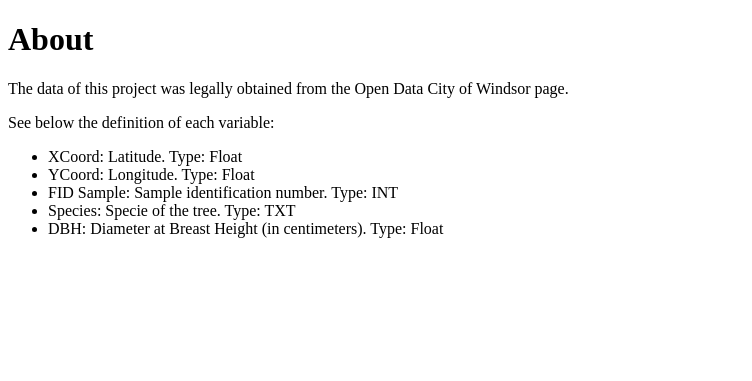
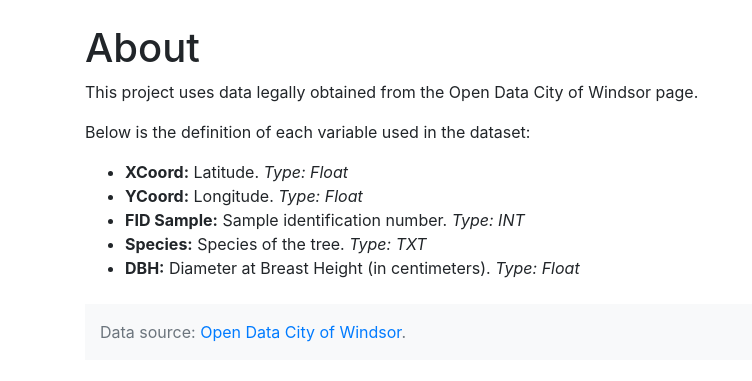
Before and after one commit to kaikesvieira/DA111_python_project_group_8, a Flask app: page /about in a window 1280 px wide. Shown: the top 381 px of the page, without its empty margins (0-752 px from the left). Run offline with Flask 3, Linux system fonts and the light colour scheme; some libraries are stand-ins or nearby versions.

Commit message:
About and Main page change

```diff
--- a/Website/templates/about.html
+++ b/Website/templates/about.html
@@ -1,19 +1,32 @@
 <!DOCTYPE html>
-<html>
-    <head>
-        <title>My Website</title>
+<html lang="en">
+<head>
+    <meta charset="UTF-8">
+    <meta name="viewport" content="width=device-width, initial-scale=1.0">
+    <link href="https://stackpath.bootstrapcdn.com/bootstrap/4.5.2/css/bootstrap.min.css" rel="stylesheet">
+    <title>About - My Website</title>
+</head>
+<body>
+    <div class="container">
+        <h1 class="mt-4">About</h1>
+        <p>This project uses data legally obtained from the Open Data City of Windsor page.</p>
+        <p>Below is the definition of each variable used in the dataset:</p>
+        <ul>
+            <li><strong>XCoord:</strong> Latitude. <em>Type: Float</em></li>
+            <li><strong>YCoord:</strong> Longitude. <em>Type: Float</em></li>
+            <li><strong>FID Sample:</strong> Sample identification number. <em>Type: INT</em></li>
+            <li><strong>Species:</strong> Species of the tree. <em>Type: TXT</em></li>
+            <li><strong>DBH:</strong> Diameter at Breast Height (in centimeters). <em>Type: Float</em></li>
+        </ul>
+        <footer class="footer mt-4 py-3 bg-light">
+            <div class="container">
+                <span class="text-muted">Data source: <a href="https://opendata.citywindsor.ca/details/238" target="_blank">Open Data City of Windsor</a>.</span>
+            </div>
+        </footer>
+    </div>
 
-    </head>
-    <body>
-        <h1>About</h1>
-        <p>The data of this project was legally obtained from the Open Data City of Windsor page.</p>
-        <p>See below the definition of each variable:</p>
-        <ul>
-            <li>XCoord: Latitude. Type: Float </a></li>
-            <li>YCoord: Longitude. Type: Float</a></li>
-            <li>FID Sample: Sample identification number. Type: INT</a></li>
-            <li>Species: Specie of the tree. Type: TXT </a></li>
-            <li>DBH: Diameter at Breast Height (in centimeters). Type: Float </a></li>
-        </ul>
-    </body>
+    <script src="https://code.jquery.com/jquery-3.5.1.slim.min.js"></script>
+    <script src="https://cdn.jsdelivr.net/npm/@popperjs/core@2.5.2/dist/umd/popper.min.js"></script>
+    <script src="https://stackpath.bootstrapcdn.com/bootstrap/4.5.2/js/bootstrap.min.js"></script>
+</body>
 </html>
```
Also changed, not shown: Website/templates/index_links.html (+37 -9 lines).
